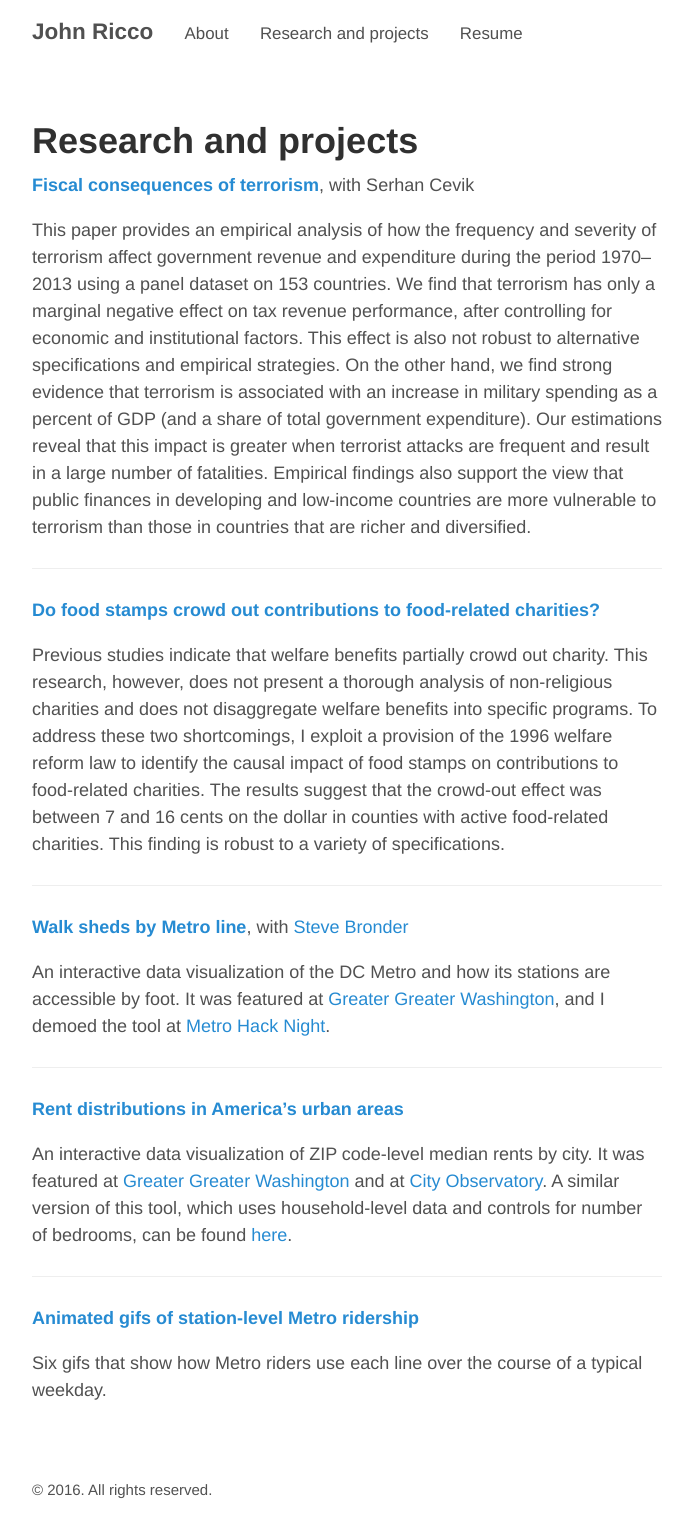
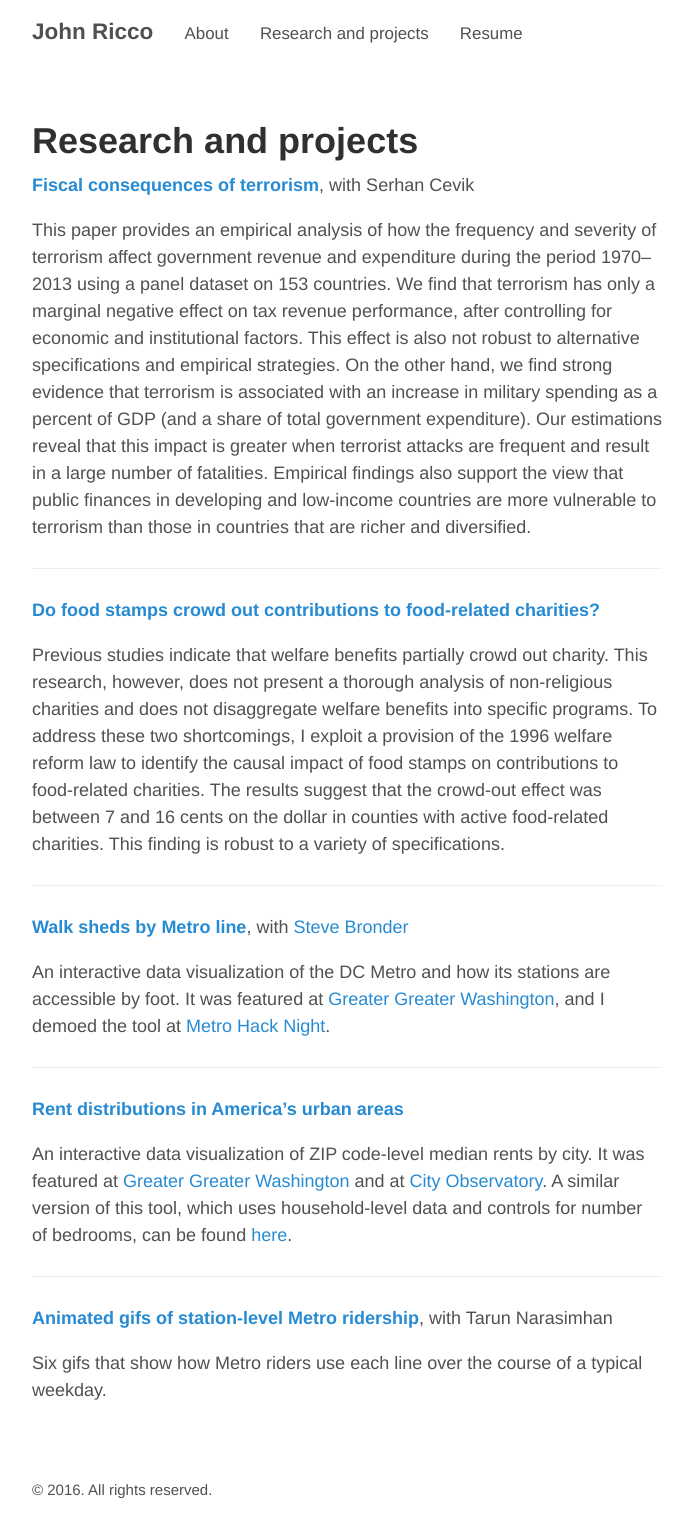
Before and after one commit to WadeP6970/johnricco.github.io, a Jekyll site: the page built from projects.md, in a window 1280 px wide. Shown: the whole page, without its empty margins (293-986 px from the left). Built offline with Jekyll 4.4.1, drawn with Linux system fonts in a browser that asks for light colours.

Commit message:
add young run

```diff
--- a/projects.md
+++ b/projects.md
@@ -53,6 +53,6 @@ An interactive data visualization of ZIP code-level median rents by city. It was
 
 ---
 
-**[Animated gifs of station-level Metro ridership](http://greatergreaterwashington.org/post/30414/on-most-days-this-many-people-use-your-metro-station/)**
+**[Animated gifs of station-level Metro ridership](http://greatergreaterwashington.org/post/30414/on-most-days-this-many-people-use-your-metro-station/)**, with Tarun Narasimhan
 
 Six gifs that show how Metro riders use each line over the course of a typical weekday.
```
